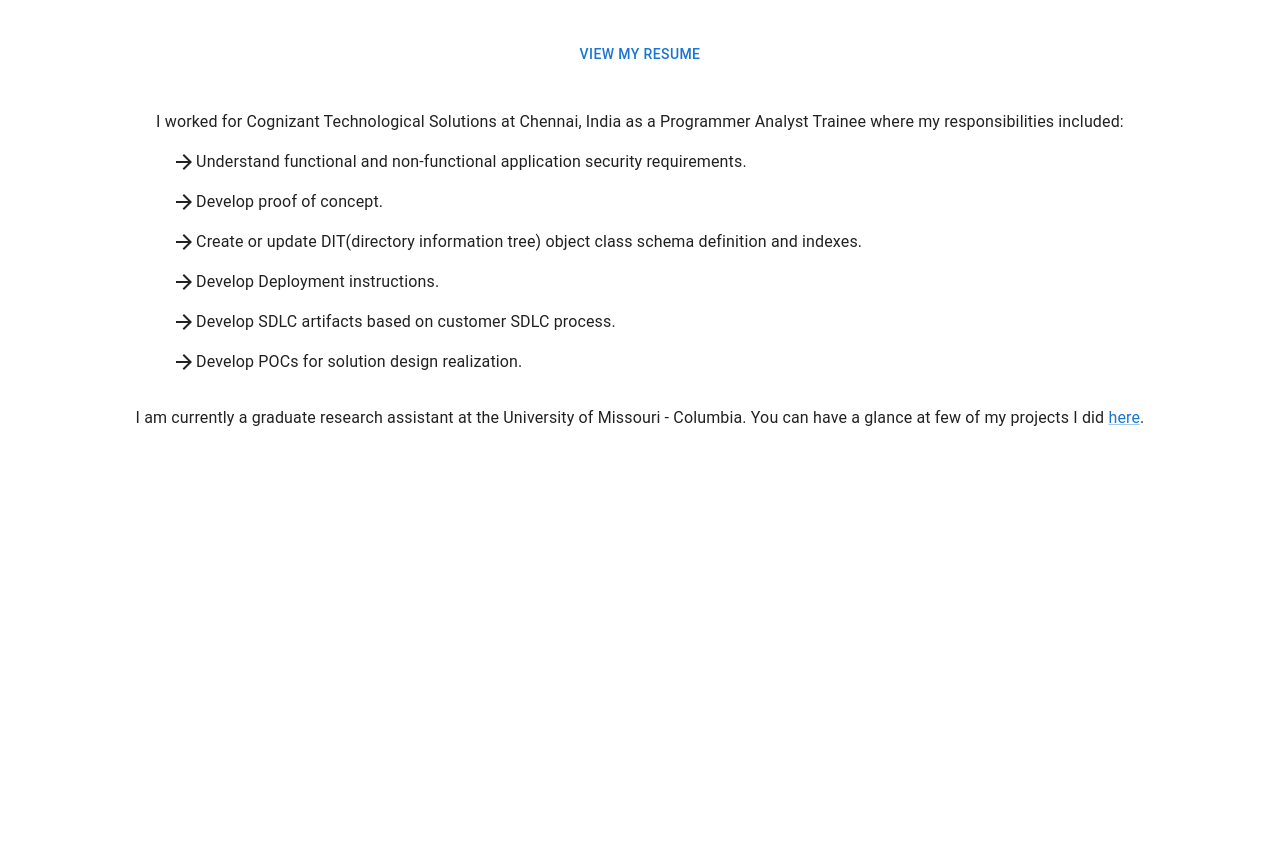
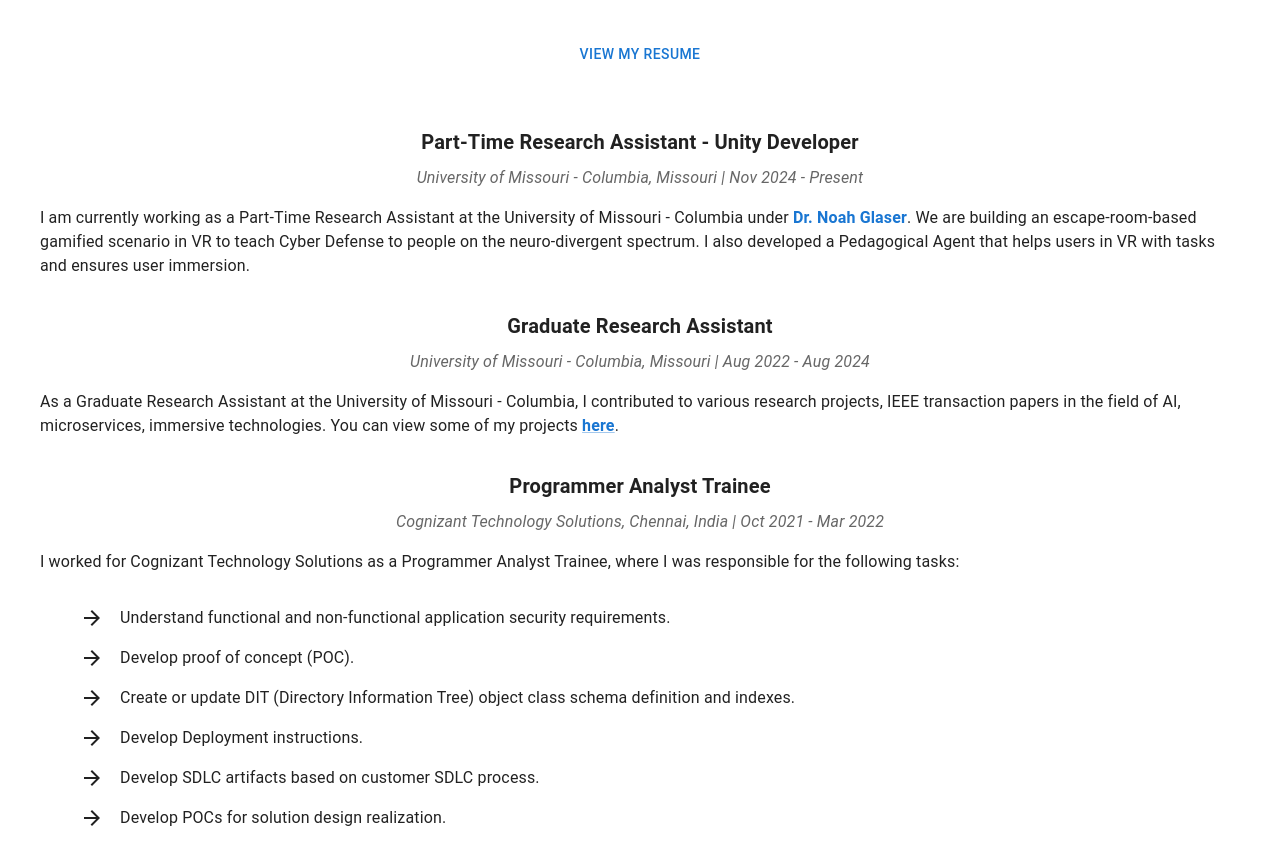
Before and after one commit to Anirudh2k0/Portfolio, a React (Vite) app: page /about in a window 1280 px wide. Shown: the part 330-1194 px from the top of the page. Before the commit the page ends 800 px from the top, so only its background shows below. Built offline with nearby package versions, Linux system fonts and the light colour scheme.

Commit message:
Job details

```diff
--- a/src/Pages/About.jsx
+++ b/src/Pages/About.jsx
@@ -92,37 +92,69 @@
         </div>
       </Box>
 
-      <Box sx={{ display: 'flex', justifyContent: 'center', my: 2, px: 2 }}>
-        <Typography>
-          I worked for Cognizant Technological Solutions at Chennai, India as a Programmer Analyst Trainee where my responsibilities included:
-          <List>
-          <ListItem><Stack alignItems="center" direction="row">
-            <AnimatedIcon />Understand functional and non-functional application security requirements.
-          </Stack></ListItem>
-          <ListItem><Stack alignItems="center" direction="row">
-            <AnimatedIcon />Develop proof of concept.
-          </Stack></ListItem>
-          <ListItem><Stack alignItems="center" direction="row">
-            <AnimatedIcon />Create or update DIT(directory information tree) object class schema definition and indexes.
-          </Stack></ListItem>
-          <ListItem><Stack alignItems="center" direction="row">
-            <AnimatedIcon /> Develop Deployment instructions.
-          </Stack></ListItem>
-          <ListItem><Stack alignItems="center" direction="row">
-            <AnimatedIcon />Develop SDLC artifacts based on customer SDLC process.
-          </Stack></ListItem>
-          <ListItem><Stack alignItems="center" direction="row">
-            <AnimatedIcon />Develop POCs for solution design realization.
-          </Stack></ListItem>
-          </List>
+      <Box sx={{ display: 'flex', flexDirection: 'column', justifyContent: 'center', my: 4, px: 2 }}>
+        <Typography variant="h6" sx={{ fontWeight: 'bold', textAlign: 'center', mb: 1 }}>
+          Part-Time Research Assistant - Unity Developer
+        </Typography>
+        <Typography sx={{ fontStyle: 'italic', textAlign: 'center', color: 'text.secondary' }}>
+          University of Missouri - Columbia, Missouri | Nov 2024 - Present
+        </Typography>
+        <Typography sx={{ mt: 2 }}>
+          I am currently working as a Part-Time Research Assistant at the University of Missouri - Columbia under{' '}
+          <Link to="https://noahglaser.com/" sx={{ textDecoration: 'none', fontWeight: 'bold' }}>
+            Dr. Noah Glaser
+          </Link>. We are building an escape-room-based gamified scenario in VR to teach Cyber Defense to people on the neuro-divergent spectrum.
+          I also developed a Pedagogical Agent that helps users in VR with tasks and ensures user immersion.
         </Typography>
       </Box>
 
-      <Box sx={{ display: 'flex', justifyContent: 'center', my: 2, px: 2 }}>
-        <Typography>
-          I am currently a graduate research assistant at the University of Missouri - Columbia. You can have a glance at few of my projects I did <Link component={RouterLink} to="/projects">here</Link>.
+      <Box sx={{ display: 'flex', flexDirection: 'column', justifyContent: 'center', my: 4, px: 2 }}>
+        <Typography variant="h6" sx={{ fontWeight: 'bold', textAlign: 'center', mb: 1 }}>
+          Graduate Research Assistant
+        </Typography>
+        <Typography sx={{ fontStyle: 'italic', textAlign: 'center', color: 'text.secondary' }}>
+          University of Missouri - Columbia, Missouri | Aug 2022 - Aug 2024
+        </Typography>
+        <Typography sx={{ mt: 2 }}>
+          As a Graduate Research Assistant at the University of Missouri - Columbia, I contributed to various research projects, IEEE transaction papers in the field of AI, microservices, immersive technologies.
+          You can view some of my projects <Link component={RouterLink} to="/projects" sx={{ fontWeight: 'bold' }}>here</Link>.
         </Typography>
       </Box>
+
+      <Box sx={{ display: 'flex', flexDirection: 'column', justifyContent: 'center', my: 4, px: 2 }}>
+        <Typography variant="h6" sx={{ fontWeight: 'bold', textAlign: 'center', mb: 1 }}>
+          Programmer Analyst Trainee
+        </Typography>
+        <Typography sx={{ fontStyle: 'italic', textAlign: 'center', color: 'text.secondary' }}>
+          Cognizant Technology Solutions, Chennai, India | Oct 2021 - Mar 2022
+        </Typography>
+        <Typography sx={{ mt: 2 }}>
+          I worked for Cognizant Technology Solutions as a Programmer Analyst Trainee, where I was responsible for the following tasks:
+        </Typography>
+        <List sx={{ pl: 3, mt: 2 }}>
+          <ListItem sx={{ display: 'flex', alignItems: 'center' }}>
+            <AnimatedIcon sx={{ mr: 2 }} /> Understand functional and non-functional application security requirements.
+          </ListItem>
+          <ListItem sx={{ display: 'flex', alignItems: 'center' }}>
+            <AnimatedIcon sx={{ mr: 2 }} /> Develop proof of concept (POC).
+          </ListItem>
+          <ListItem sx={{ display: 'flex', alignItems: 'center' }}>
+            <AnimatedIcon sx={{ mr: 2 }} /> Create or update DIT (Directory Information Tree) object class schema definition and indexes.
+          </ListItem>
+          <ListItem sx={{ display: 'flex', alignItems: 'center' }}>
+            <AnimatedIcon sx={{ mr: 2 }} /> Develop Deployment instructions.
+          </ListItem>
+          <ListItem sx={{ display: 'flex', alignItems: 'center' }}>
+            <AnimatedIcon sx={{ mr: 2 }} /> Develop SDLC artifacts based on customer SDLC process.
+          </ListItem>
+          <ListItem sx={{ display: 'flex', alignItems: 'center' }}>
+            <AnimatedIcon sx={{ mr: 2 }} /> Develop POCs for solution design realization.
+          </ListItem>
+        </List>
+      </Box>
+
+
+
     </AnimatedPage>
   );
 }
```
Also changed, not shown: 1 other file (tests, documents, lock files or other folders).
